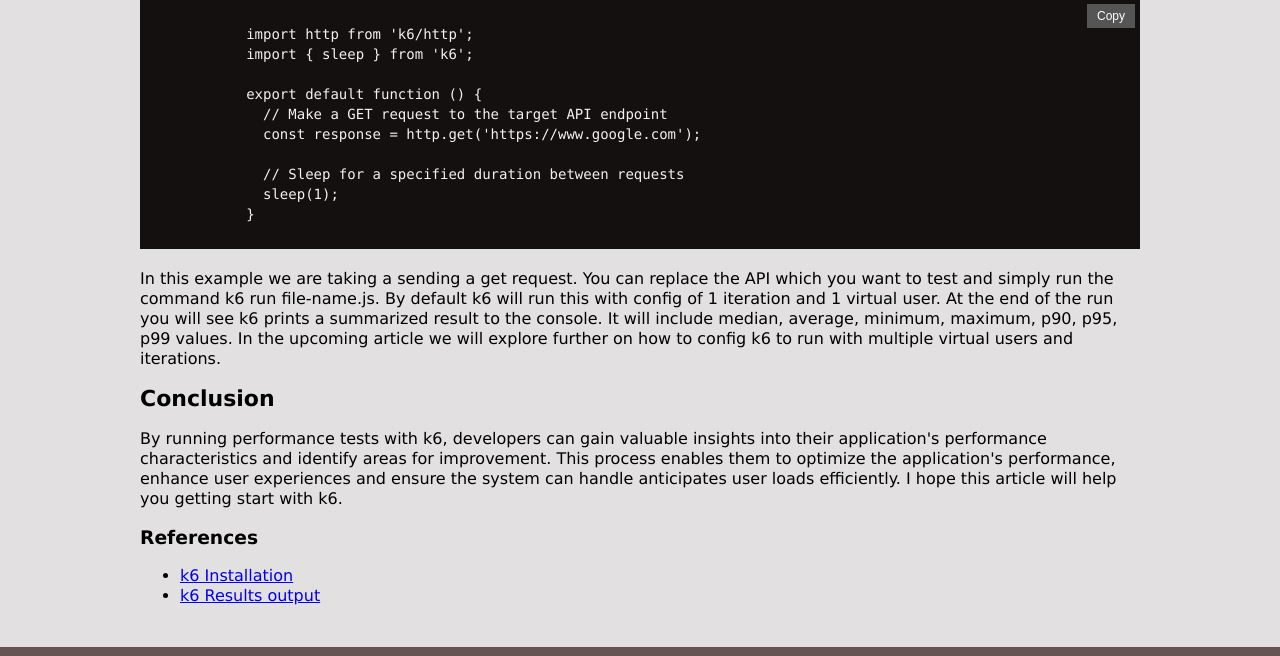
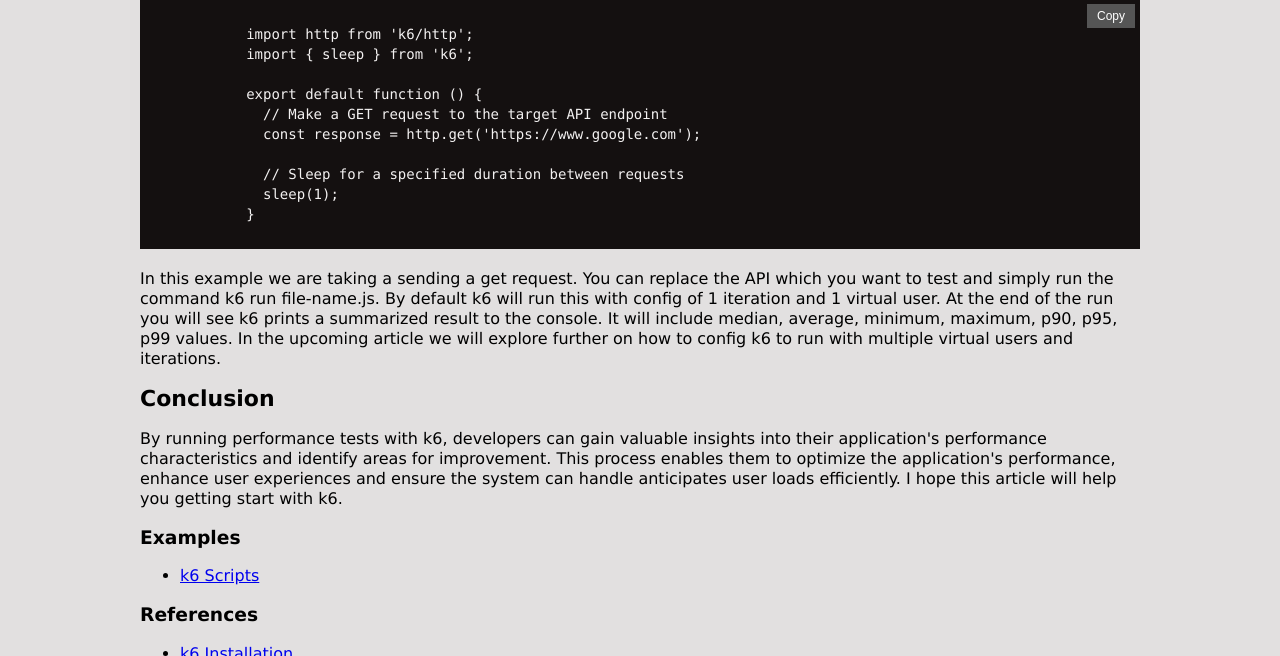
Before and after one commit to KaushikTest/api-test-suite-strategies, a plain HTML site: page performance-testing-with-k6.html in a window 1280 px wide. Shown: the part 1847-2503 px from the top of the page. Drawn offline with Linux system fonts and the light colour scheme.

Commit message:
Update performance-testing-with-k6.html

```diff
--- a/performance-testing-with-k6.html
+++ b/performance-testing-with-k6.html
@@ -278,6 +278,12 @@
         </section>
 
         <section>
+          <h3>Examples</h3>
+          <ul>
+            <li class="content"><a href="https://github.com/KaushikTest/k6" title="k6 Scripts">k6 Scripts</a></li>
+        </section>
+
+        <section>
           <h3>References</h3>
           <ul>
             <li class="content"><a href="https://k6.io/docs/get-started/installation/" title="k6 installation">k6 Installation</a></li>
```
